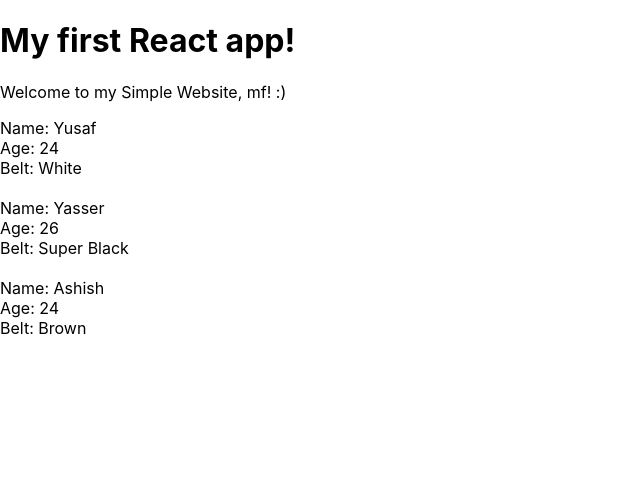
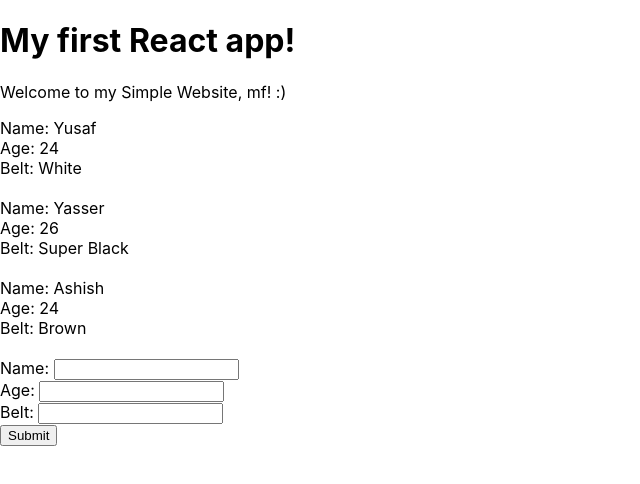
Before and after one commit to YusafOsei-Bonsu/React-and-Redux, a React (Create React App) app in the folder my-app/: page / in a window 1280 px wide. Shown: the top 484 px of the page, without its empty margins (0-640 px from the left). Built offline with nearby package versions, Linux system fonts and the light colour scheme.

Commit message:
Update App.js
Adding AddNinja.js to the App.js

```diff
--- a/my-app/src/App.js
+++ b/my-app/src/App.js
@@ -1,7 +1,9 @@
+// Importing React
 import React from 'react';
-
-// Importing Ninjas
+// Importing Ninjas.js
 import Ninjas from './Ninjas.js';
+// Importing AddNinja.js
+import AddNinja from './AddNinja.js'
 
 // App.js is the root component
 class App extends React.Component {
@@ -19,6 +21,7 @@
         <h1>My first React app!</h1>
         <p>Welcome to my Simple Website, mf! :)</p>
         <Ninjas ninjas={this.state.ninjas} />
+        <AddNinja/>
       </div>
     )
   }
```
